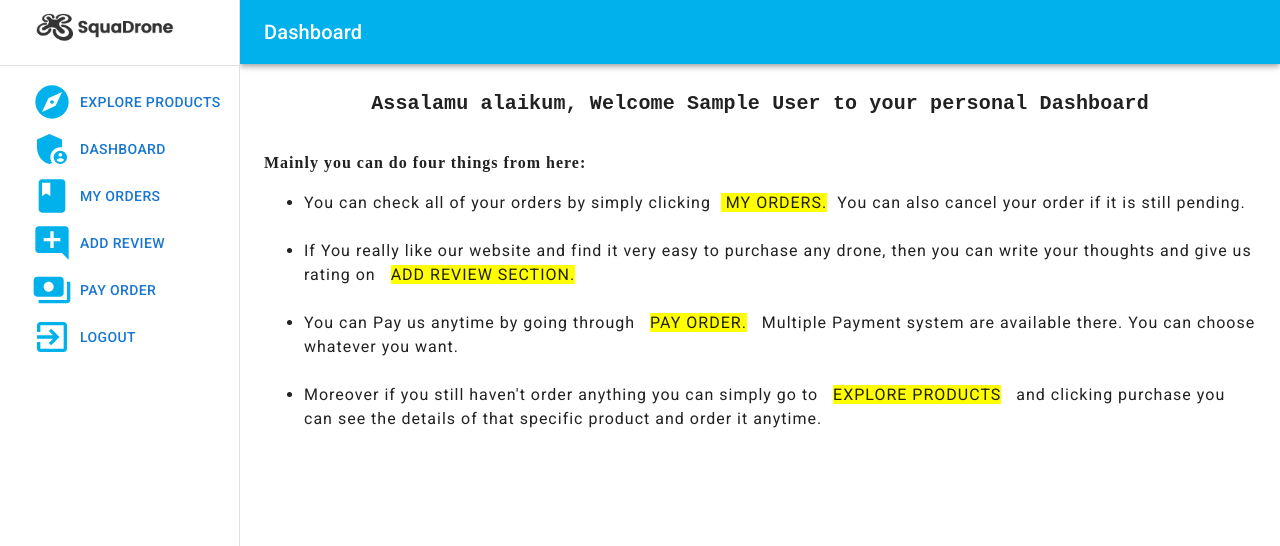
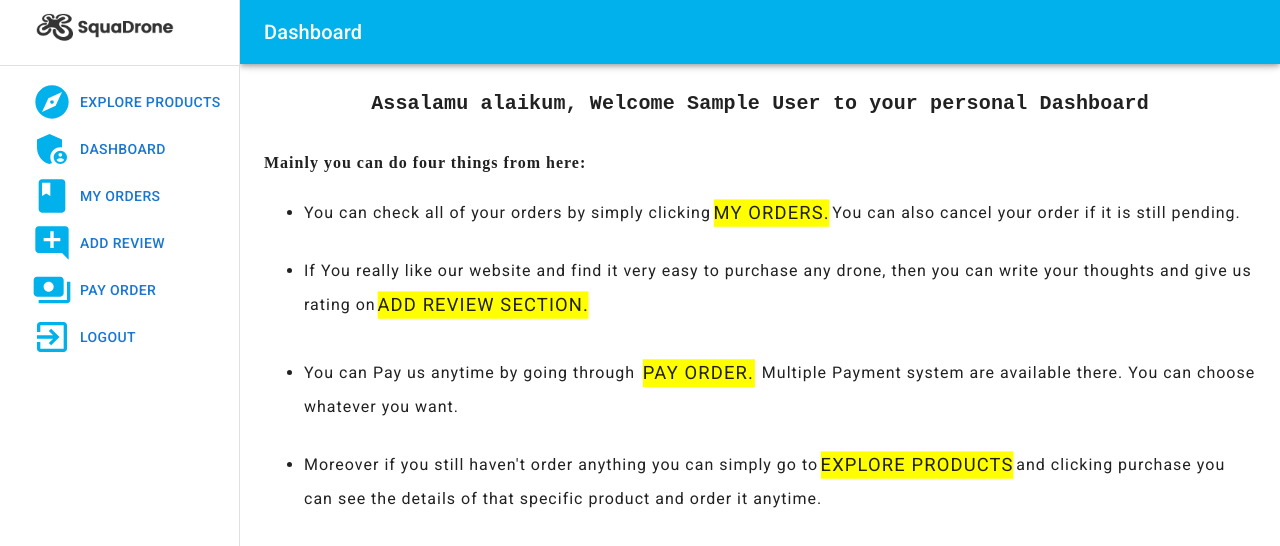
Before and after one commit to Shipu8644/squa-drone-client, a React (Create React App) app: page /dashboard in a window 1280 px wide. Shown: the top 546 px of the page. Built offline with nearby package versions, Linux system fonts and the light colour scheme; no server answers; sample sign-in values are in the browser's storage.

Commit message:
animation added

```diff
--- a/public/index.html
+++ b/public/index.html
@@ -15,6 +15,7 @@
     -->
   <link rel="manifest" href="%PUBLIC_URL%/manifest.json" />
   <script src="https://kit.fontawesome.com/86a46842c3.js" crossorigin="anonymous"></script>
+  <link rel="stylesheet" href="https://cdnjs.cloudflare.com/ajax/libs/animate.css/4.1.1/animate.min.css" />
   <!--
       Notice the use of %PUBLIC_URL% in the tags above.
       It will be replaced with the URL of the `public` folder during the build.
--- a/src/App.css
+++ b/src/App.css
@@ -36,3 +36,8 @@
     transform: rotate(360deg);
   }
 }
+
+:root {
+  --animate-duration: 20s;
+  --animate-delay: 1s;
+}
--- a/src/pages/Dashboard/DashboardHome/DashboardHome.js
+++ b/src/pages/Dashboard/DashboardHome/DashboardHome.js
@@ -7,31 +7,32 @@ const DashboardHome = () => {
     return (
         <div>
             <Typography sx={{ fontFamily: 'monospace', fontWeight: 'bold' }} variant="h6" gutterBottom component="div">Assalamu alaikum, Welcome {user.displayName} to your personal Dashboard </Typography>
+
             <br />
             <Typography sx={{ textAlign: 'left', fontFamily: 'cursive', fontWeight: '800', letterSpacing: 1 }}>Mainly you can do four things from here: </Typography>
             <ul>
                 <Typography sx={{ textAlign: 'left', letterSpacing: 1 }}>
-                    <li>
+                    <li >
                         You can check all of your orders by simply clicking
-                        <span style={{ backgroundColor: 'yellow', textTransform: "uppercase", margin: 10 }}>  My Orders.</span>You can also cancel your order if it is still pending.
+                        <span className="animate__animated animate__heartBeat" style={{ backgroundColor: 'yellow', textTransform: "uppercase", margin: 10, display: 'inline-block' }}>  My Orders.</span>You can also cancel your order if it is still pending.
                     </li>
                 </Typography>
                 <br />
                 <Typography sx={{ textAlign: 'left', letterSpacing: 1 }}>
                     <li>
-                        If You really like our website and find it very easy to purchase any drone, then you can write your thoughts and give us rating on  <span style={{ backgroundColor: 'yellow', textTransform: "uppercase", margin: 10 }}>Add Review Section.</span>
+                        If You really like our website and find it very easy to purchase any drone, then you can write your thoughts and give us rating on  <span className="animate__animated animate__heartBeat" style={{ backgroundColor: 'yellow', textTransform: "uppercase", margin: 10, display: 'inline-block' }}>Add Review Section.</span>
                     </li>
                 </Typography>
                 <br />
                 <Typography sx={{ textAlign: 'left', letterSpacing: 1 }}>
                     <li>
-                        You can Pay us anytime by going through <span style={{ backgroundColor: 'yellow', textTransform: "uppercase", margin: 10 }}>Pay Order.</span>   Multiple Payment system are available there. You can choose whatever you want.
+                        You can Pay us anytime by going through <span className="animate__animated animate__heartBeat" style={{ backgroundColor: 'yellow', textTransform: "uppercase", margin: 10, display: 'inline-block' }}>Pay Order.</span>   Multiple Payment system are available there. You can choose whatever you want.
                     </li>
                 </Typography>
                 <br />
                 <Typography sx={{ textAlign: 'left', letterSpacing: 1 }}>
                     <li>
-                        Moreover if you still haven't order anything you can simply go to <span style={{ backgroundColor: 'yellow', textTransform: "uppercase", margin: 10 }}>Explore Products</span>  and clicking purchase you can see the details of that specific product and order it anytime.
+                        Moreover if you still haven't order anything you can simply go to <span className="animate__animated animate__heartBeat" style={{ backgroundColor: 'yellow', textTransform: "uppercase", margin: 10, display: 'inline-block' }}>Explore Products</span>  and clicking purchase you can see the details of that specific product and order it anytime.
                     </li>
                 </Typography>
             </ul>
```
